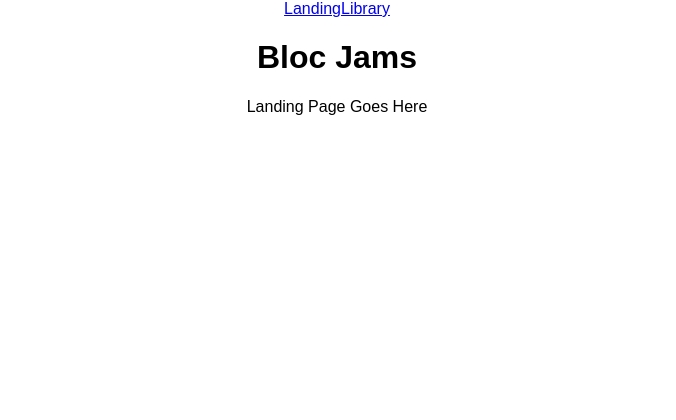
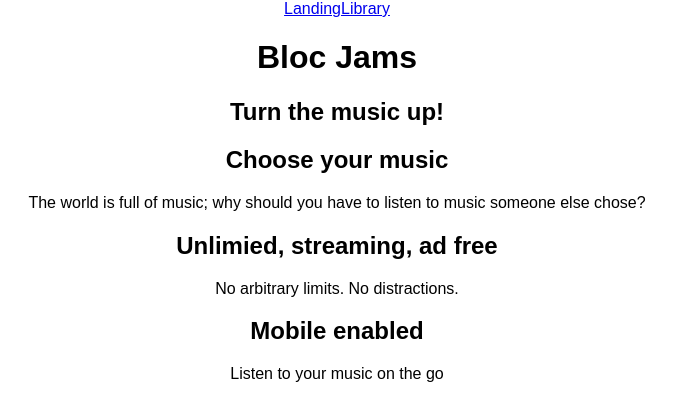
Before and after one commit to lonn519/bloc-jams-react, a React (Create React App) app: page / in a window 1280 px wide. Shown: the top 420 px of the page, without its empty margins (303-979 px from the left). Built offline with nearby package versions, Linux system fonts and the light colour scheme.

Commit message:
Checkpoint 04 Completed - Landing

```diff
--- a/src/components/Landing.js
+++ b/src/components/Landing.js
@@ -2,7 +2,22 @@
 
 const Landing = () => (
     <section className='Landing'>
-        Landing Page Goes Here
+        <h1 className='hero-title'>Turn the music up!</h1>
+
+        <section className='selling-points'>
+            <div className='point'>
+                <h2 className='point-title'>Choose your music</h2>
+                <p className='point-description'>The world is full of music; why should you have to listen to music someone else chose?</p>
+            </div>
+            <div className='point'>
+                <h2 className='point-title'>Unlimied, streaming, ad free</h2>
+                <p className='point-description'>No arbitrary limits. No distractions.</p>
+            </div>
+            <div className='point'>
+                <h2 className='point-title'>Mobile enabled</h2>
+                <p className='point-description'>Listen to your music on the go</p>
+            </div>
+        </section>
     </section>
 );
 
```
